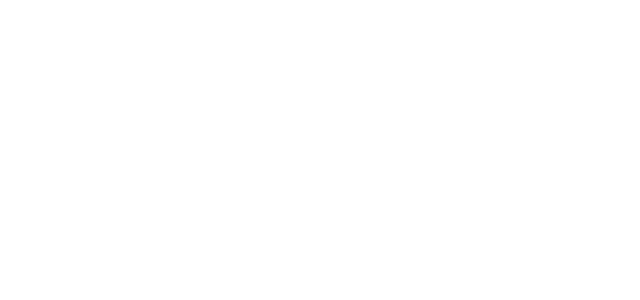
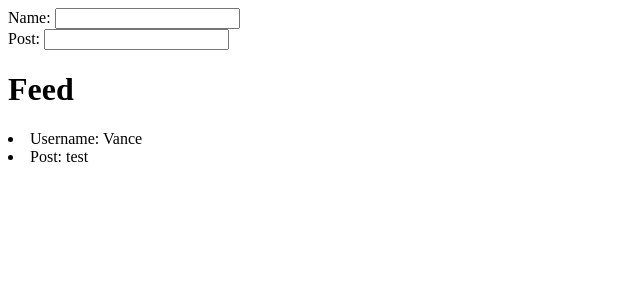
Before and after one commit to vancepetitt/SocialFeed, a React (Create React App) app: page / in a window 1280 px wide. Shown: the top 300 px of the page, without its empty margins (0-640 px from the left). Built offline with nearby package versions, Linux system fonts and the light colour scheme.

Commit message:
instantiated components on app and properly tested their display in the browser.

```diff
--- a/src/App.js
+++ b/src/App.js
@@ -1,5 +1,6 @@
 import React, { useState } from 'react';
-import displayPosts from './Components/displayPosts/displayPosts';
+import DisplayPosts from './Components/DisplayPosts/DisplayPosts';
+import NewPost from './Components/NewPost/NewPost';
 
 
 function App() {
@@ -8,8 +9,8 @@
 
   return (
     <div>
-      <newPost />
-      <displayPosts />
+      <NewPost />
+      <DisplayPosts parentPosts={posts} />
     </div>
   );
 }
--- a/src/Components/displayPosts/displayPosts.jsx
+++ b/src/Components/displayPosts/displayPosts.jsx
@@ -1,9 +1,22 @@
 const displayPosts = (props) => {
     return (
-        <li>
-            {posts.userName}
-            {posts.postText}
-        </li>
+        <div>
+            <h1>Feed</h1>
+            {props.parentPosts.map((posts) => {
+                return (
+                    <div>
+                    <li>
+                       Username: {posts.userName}
+                    </li>
+                    <li>
+                       Post: {posts.postText}
+                    </li>
+
+                    </div>
+                )
+            })}
+
+        </div>
     );
 }
 
--- a/src/Components/newPost/newPost.jsx
+++ b/src/Components/newPost/newPost.jsx
@@ -1,8 +1,9 @@
-const newPost = (props) => {
+const NewPost = (props) => {
     return (
         <form>
             <label for='userName'>Name: </label>
             <input type='text' name='userName'></input>
+            <br></br>
             <label for='postText'>Post: </label>
             <input type='text' name='postText'></input>
         </form>
@@ -10,4 +11,4 @@
      );
 }
 
-export default newPost;
+export default NewPost;
```
